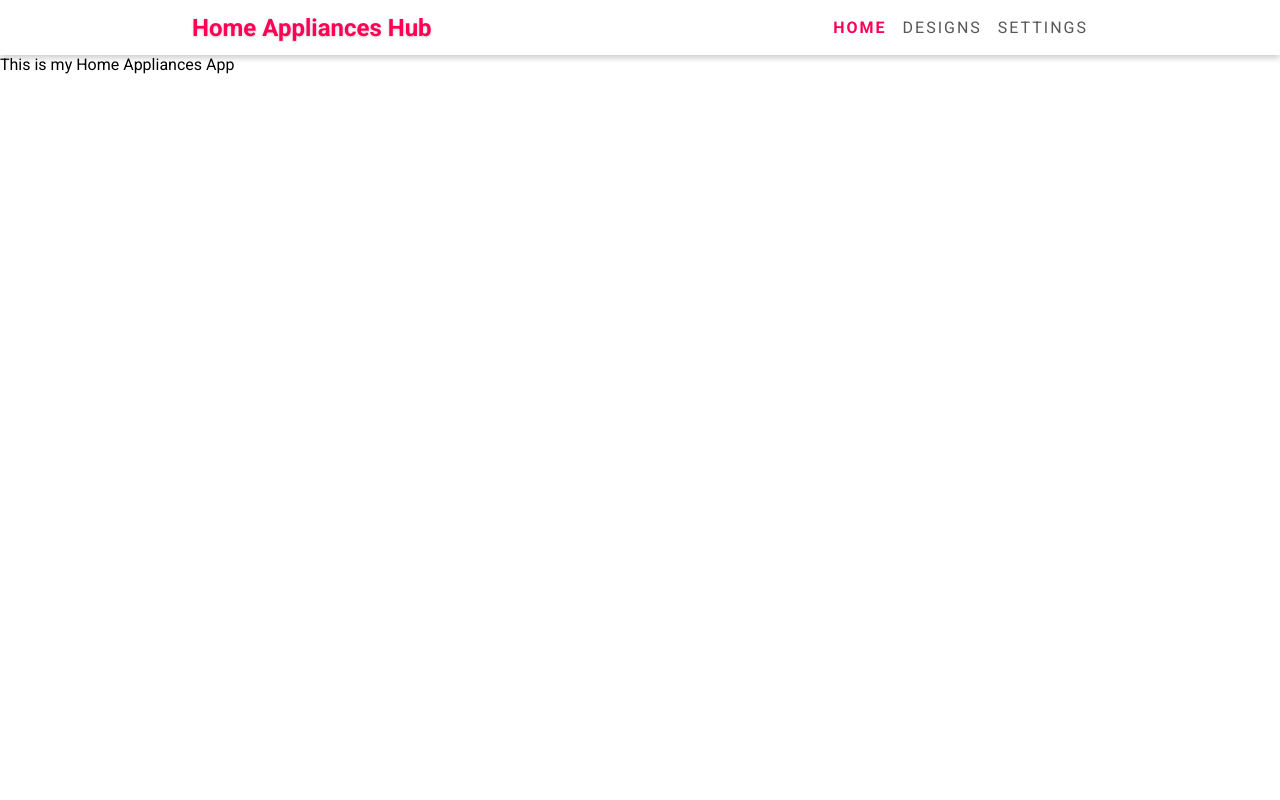
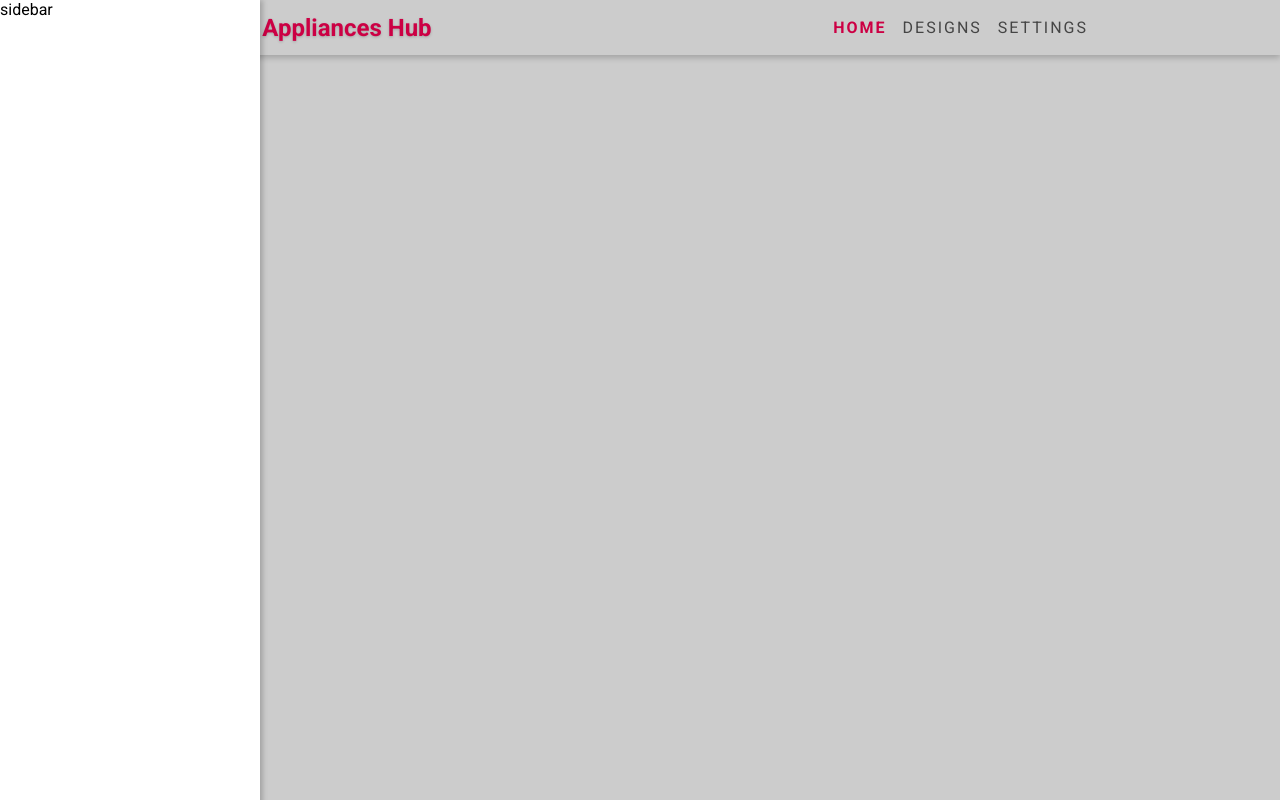
Before and after one commit to NataEn/home_appliances_app, a React (Create React App) app: page / in a window 1280 px wide. Built offline with nearby package versions, Linux system fonts and the light colour scheme.

Commit message:
init sidebar

```diff
--- a/src/components/Navbar/Navbar.tsx
+++ b/src/components/Navbar/Navbar.tsx
@@ -1,17 +1,23 @@
-import React, { FC} from "react";
+import React, { FC } from "react";
 import SidebarBtn from "../SidebarBtn/SidebarBtn"
+import Sidebar from "../Sidebar/Sidebar";
 
 
-const Navbar: FC =() => {
-return (<div className="navbar container">
+const Navbar: FC = () => {
+    return (
+        <>
+            <div className="navbar container">
                 <a href="#!" className="logo"> Home Appliances Hub</a>
                 <div className="nav-links">
                     <a href="#!" className="active">Home</a>
                     <a href="#!">Designs</a>
                     <a href="#!">Settings</a>
                 </div>
-    <SidebarBtn/>
-    </div>)
+                <SidebarBtn />
+            </div>
+            <Sidebar />
+        </>
+    )
 }
 
 export default Navbar
--- a/src/components/Sidebar/Sidebar.scss
+++ b/src/components/Sidebar/Sidebar.scss
@@ -0,0 +1,9 @@
+.sidebar{
+    position: fixed;
+    top: 0;
+    left: 0;
+    height: 100vw;
+    width: 260px;
+    background-color: var(--background-color);
+    box-shadow: 0 0 0 getOverlayLength(260px) var(--overlay-color), 3px 0 5px var(--shadow-color);
+}
--- a/src/components/Sidebar/Sidebar.tsx
+++ b/src/components/Sidebar/Sidebar.tsx
@@ -1 +1,7 @@
-export {}
+import React, { FC } from 'react'
+
+const Sidebar: FC = () => {
+    return <div className='sidebar'> sidebar</div>
+}
+
+export default Sidebar;
--- a/src/components/SidebarBtn/SidebarBtn.tsx
+++ b/src/components/SidebarBtn/SidebarBtn.tsx
@@ -1,9 +1,9 @@
 import React, { FC, useState } from "react";
 
 
-const SidebarBtn: FC =() => {
-    const [showSideBar, setShowSideBar]=useState(false)
-return (<div onClick={()=> setShowSideBar(!showSideBar)} className={`sidebar-btn ${showSideBar && 'active'}`}>
+const SidebarBtn: FC = () => {
+    const [showSideBar, setShowSideBar] = useState(false)
+    return (<div onClick={() => setShowSideBar(!showSideBar)} className={`sidebar-btn ${showSideBar && 'active'}`}>
         <div className="bar"></div>
         <div className="bar"></div>
         <div className="bar"></div>
--- a/src/styles/functions.scss
+++ b/src/styles/functions.scss
@@ -1,3 +1,7 @@
 @function getAnimationDuration($duration: number){
     @return calc($duration * var(--animation-speed));
 }
+
+@function getOverlayLength($elementWidth: number){
+    @return calc(100vw - $elementWidth);
+}
--- a/src/styles/theme/variables.scss
+++ b/src/styles/theme/variables.scss
@@ -1,7 +1,8 @@
 :root{
     --background-color:#fff ;
     --background-light:#fff ;
-    --shadow-color:rgba(0,0,0,0.2);
+    --shadow-color:rgba(0, 0, 0, 0.2);
+    --overlay-color:rgba(0,0,0,0.2);
     --primary-color:rgba(255,0,86);
     --text-color:#0A0A0A;
     --text-light:#575757;
```
Lines whose indentation alone changed are shown as unchanged.
